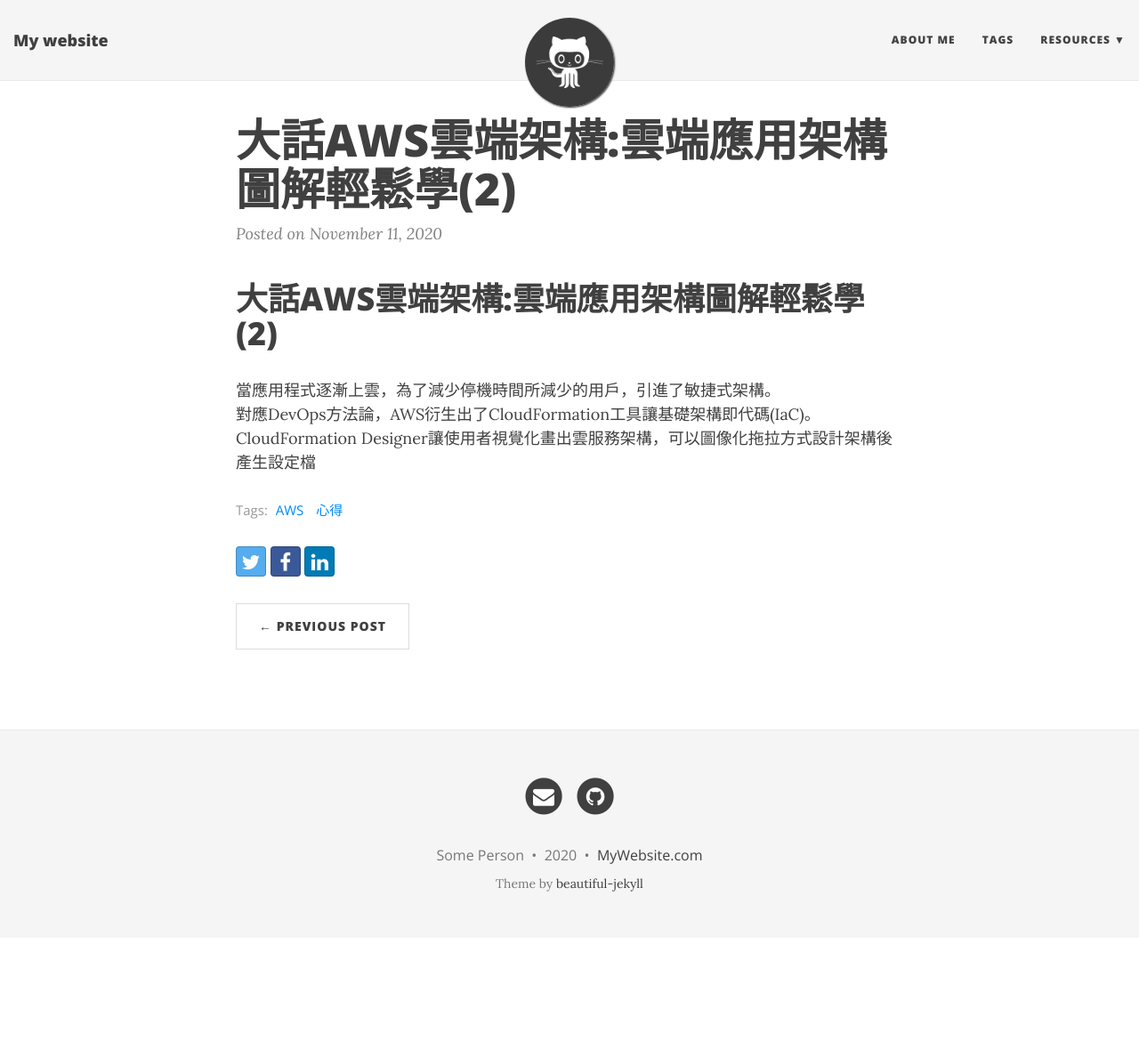
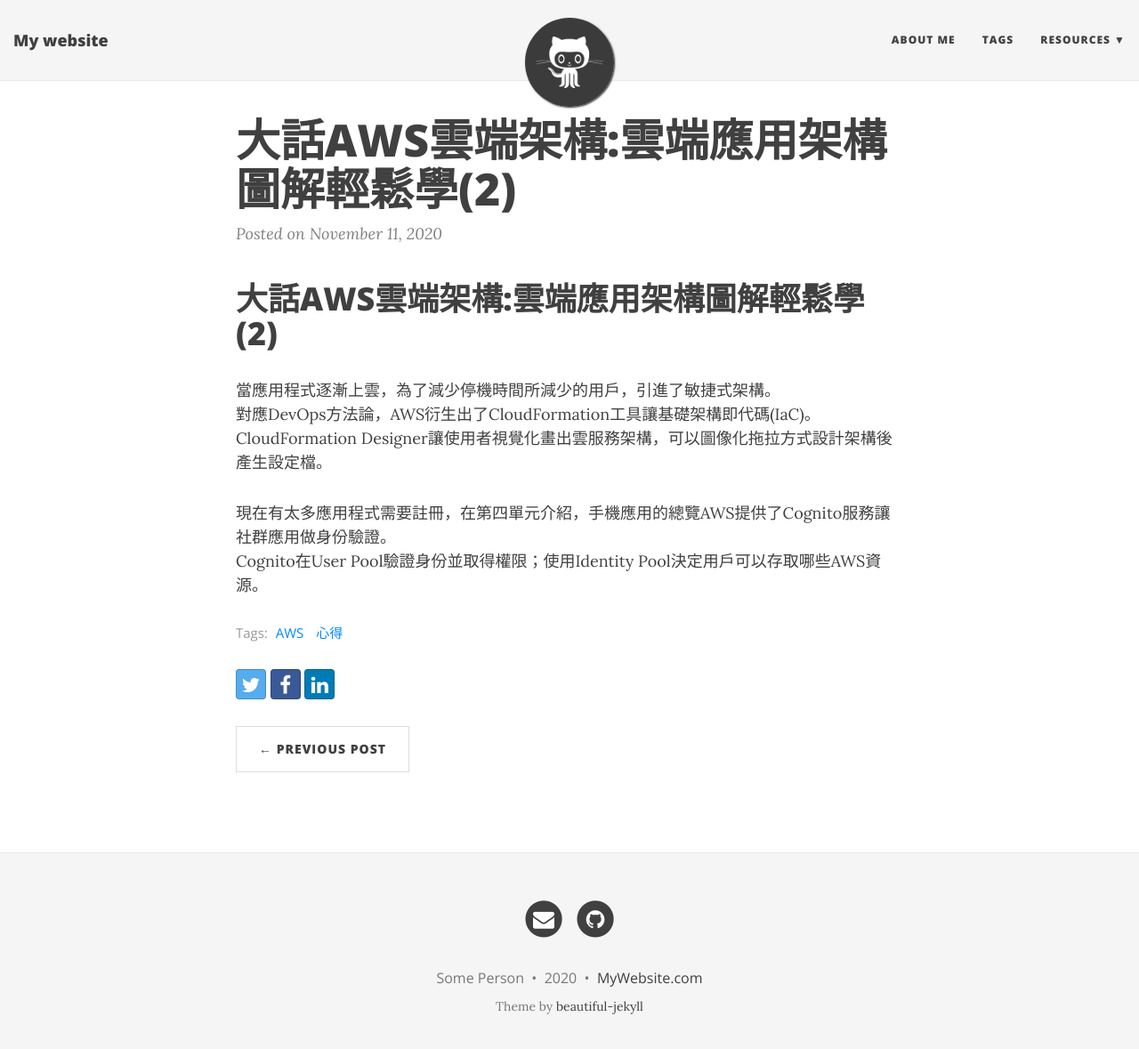
Before and after one commit to henryace/henryace.github.io, a Jekyll site: the page built from _posts/2020-11-11-AWS.md, in a window 1280 px wide and 1192 px high. Shown: the top 1179 px of the window at 89% size. Built offline with Jekyll 4.4.1, drawn with Linux system fonts in a browser that asks for light colours; nearby versions of some CDN libraries.

Commit message:
Update 2020-11-11-AWS.md

```diff
--- a/_posts/2020-11-11-AWS.md
+++ b/_posts/2020-11-11-AWS.md
@@ -14,4 +14,7 @@
 
 當應用程式逐漸上雲，為了減少停機時間所減少的用戶，引進了敏捷式架構。<br>
 對應DevOps方法論，AWS衍生出了CloudFormation工具讓基礎架構即代碼(IaC)。<br>
-CloudFormation Designer讓使用者視覺化畫出雲服務架構，可以圖像化拖拉方式設計架構後產生設定檔<br>
+CloudFormation Designer讓使用者視覺化畫出雲服務架構，可以圖像化拖拉方式設計架構後產生設定檔。<br>
+
+現在有太多應用程式需要註冊，在第四單元介紹，手機應用的總覽AWS提供了Cognito服務讓社群應用做身份驗證。<br>
+Cognito在User Pool驗證身份並取得權限；使用Identity Pool決定用戶可以存取哪些AWS資源。<br>
```
